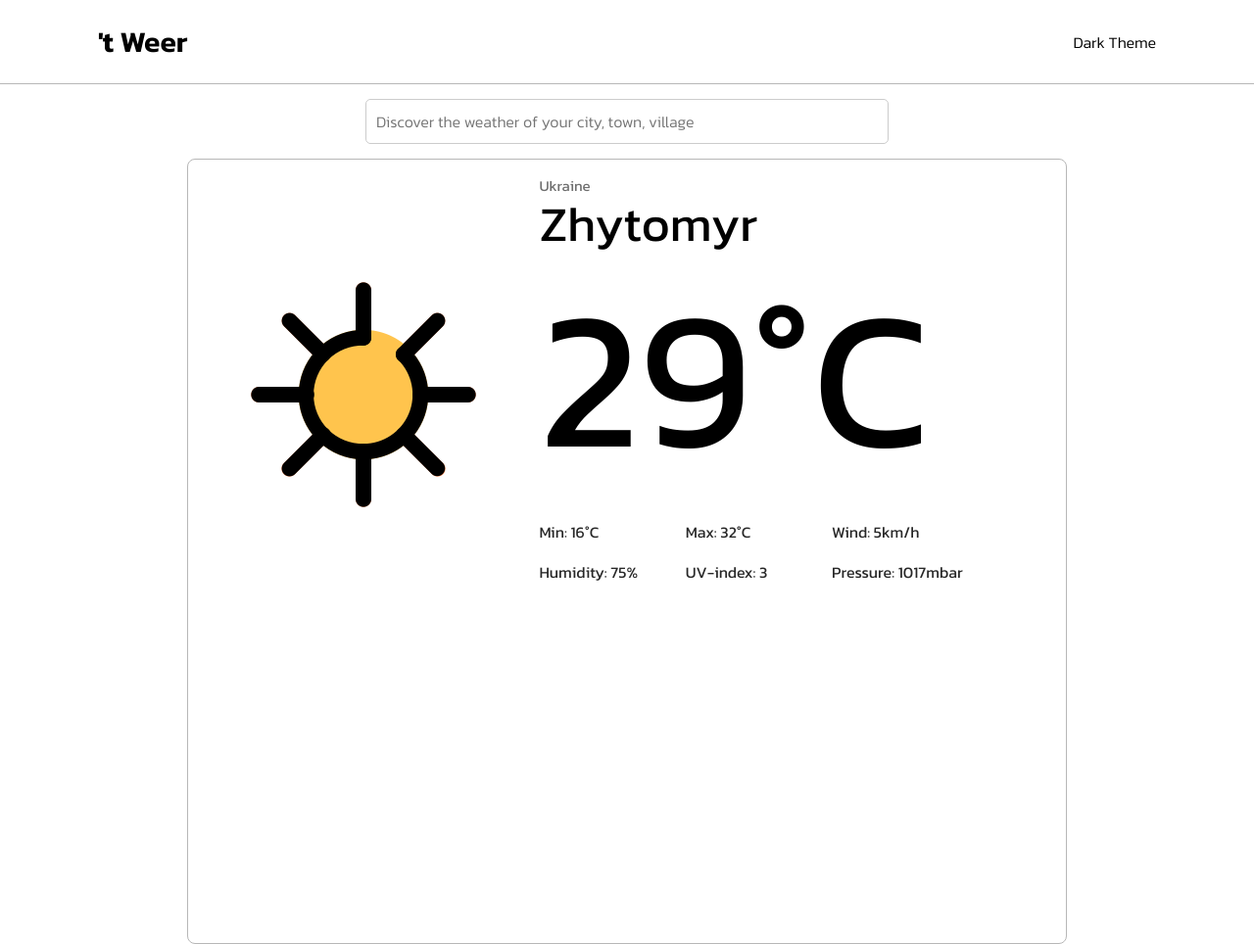
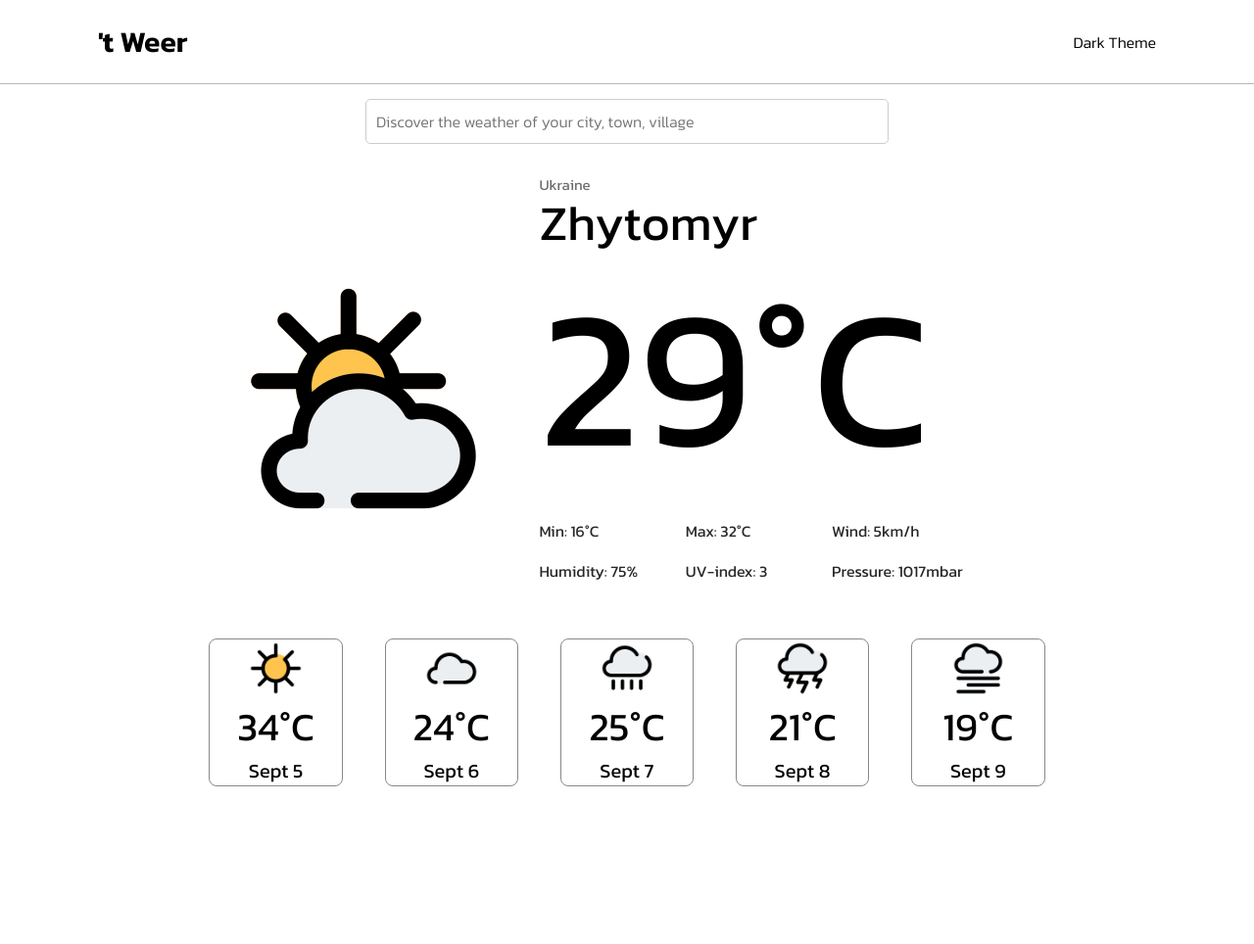
Before and after one commit to introvenko/weather-app, a plain HTML site: page index.html in a window 1280 px wide. Shown: the whole page at 98% size. After the commit the page ends 862 px from the top, so only its background shows below. Drawn offline with Linux system fonts and the light colour scheme.

Commit message:
Add the design for the whole page, for both themes

```diff
--- a/index.html
+++ b/index.html
@@ -21,8 +21,8 @@
         <div class="container">
             <section class="current-weather">
                 <div class="weather-img">
-                    <img src="weather/sun.png" class="light-mode" alt="sun">
-                    <img src="weather/sun-dark.png" hidden class="dark-mode" alt="sun">
+                    <img src="weather/cloudy.png" class="light-mode" alt="sun">
+                    <img src="weather/cloudy-dark.png" hidden class="dark-mode" alt="sun">
                 </div>
                 <div class="weather-info">
                     <div class="city-and-degrees">
@@ -40,7 +40,58 @@
                     </div>
                 </div>
             </section>
-            <section class="future-weather"></section>
+            <section class="future-weather">
+                <div class="small-container">
+                    <div class="small-image">
+                        <img src="weather/sun.png" class="light-mode" alt="sun">
+                        <img src="weather/sun-dark.png" hidden class="dark-mode" alt="sun">
+                    </div>
+                    <div class="date-temp">
+                        <p class="small-degree">34°C</p>
+                        <p class="small-date">Sept 5</p>
+                    </div>
+                </div>
+                <div class="small-container">
+                    <div class="small-image">
+                        <img src="weather/cloud.png" class="light-mode" alt="sun">
+                        <img src="weather/cloud-dark.png" hidden class="dark-mode" alt="sun">
+                    </div>
+                    <div class="date-temp">
+                        <p class="small-degree">24°C</p>
+                        <p class="small-date">Sept 6</p>
+                    </div>
+                </div>
+                <div class="small-container">
+                    <div class="small-image">
+                        <img src="weather/rain.png" class="light-mode" alt="sun">
+                        <img src="weather/rain-dark.png" hidden class="dark-mode" alt="sun">
+                    </div>
+                    <div class="date-temp">
+                        <p class="small-degree">25°C</p>
+                        <p class="small-date">Sept 7</p>
+                    </div>
+                </div>
+                <div class="small-container">
+                    <div class="small-image">
+                        <img src="weather/thunderstorm.png" class="light-mode" alt="sun">
+                        <img src="weather/thunderstorm-dark.png" hidden class="dark-mode" alt="sun">
+                    </div>
+                    <div class="date-temp">
+                        <p class="small-degree">21°C</p>
+                        <p class="small-date">Sept 8</p>
+                    </div>
+                </div>
+                <div class="small-container">
+                    <div class="small-image">
+                        <img src="weather/fog.png" class="light-mode" alt="sun">
+                        <img src="weather/fog-dark.png" hidden class="dark-mode" alt="sun">
+                    </div>
+                    <div class="date-temp">
+                        <p class="small-degree">19°C</p>
+                        <p class="small-date">Sept 9</p>
+                    </div>
+                </div>
+            </section>
         </div>
     </main>
     <footer></footer>
--- a/script.js
+++ b/script.js
@@ -4,6 +4,8 @@ const heading = document.querySelector('h1');
 const switcher = document.querySelector('.switcher');
 const lightModeImage = document.querySelector('.light-mode');
 const darkModeImage = document.querySelector('.dark-mode');
+const smallLightModeImages = document.querySelectorAll('.small-image .light-mode');
+const smallDarkModeImages = document.querySelectorAll('.small-image .dark-mode');
 
 // let isDarkTheme = false;
 
@@ -14,10 +16,14 @@ if (isDarkTheme) {
     switcher.textContent = 'Light Theme';
     lightModeImage.style.display = 'none';
     darkModeImage.style.display = 'block';
+    smallLightModeImages.forEach(img => img.style.display = 'none');
+    smallDarkModeImages.forEach(img => img.style.display = 'block');
 } else {
     switcher.textContent = 'Dark Theme';
     lightModeImage.style.display = 'block';
     darkModeImage.style.display = 'none';
+    smallLightModeImages.forEach(img => img.style.display = 'block');
+    smallDarkModeImages.forEach(img => img.style.display = 'none');
 }
 
 switcher.addEventListener('click', () => {
@@ -28,6 +34,8 @@ switcher.addEventListener('click', () => {
         switcher.textContent = 'Light Theme';
         lightModeImage.style.display = 'none';
         darkModeImage.style.display = 'block';
+        smallLightModeImages.forEach(img => img.style.display = 'none');
+        smallDarkModeImages.forEach(img => img.style.display = 'block');
 
         // Зберегти тему в localStorage
         localStorage.setItem('theme', 'dark');
@@ -36,6 +44,8 @@ switcher.addEventListener('click', () => {
         switcher.textContent = 'Dark Theme';
         lightModeImage.style.display = 'block';
         darkModeImage.style.display = 'none';
+        smallLightModeImages.forEach(img => img.style.display = 'block');
+        smallDarkModeImages.forEach(img => img.style.display = 'none');
 
         // Зберегти тему в localStorage
         localStorage.setItem('theme', 'light');
--- a/style.css
+++ b/style.css
@@ -50,10 +50,8 @@ h1 {
 }
 
 .container {
-    border: 1px solid rgb(183, 183, 183);
-    border-radius: 8px;
     width: 70%;
-    height: 800px;
+    height: 700px;
     display: flex;
     flex-direction: column;
     margin: 0 auto;
@@ -61,7 +59,7 @@ h1 {
 
 .current-weather {
     width: 100%;
-    height: 60%;
+    height: 70%;
     display: flex;
     flex-direction: row;
 }
@@ -117,6 +115,52 @@ h1 {
     color: rgb(39, 39, 39);
 }
 
+.future-weather {
+    display: flex;
+    flex-direction: row;
+    justify-content: space-around;
+}
+
+.small-container {
+    width: 15%;
+    height: 100%;
+    border: 1px solid rgb(136, 136, 136);
+    border-radius: 8px;
+    display: flex;
+    flex-direction: column;
+    justify-content: center;
+    align-items: center;
+}
+
+.small-image {
+    display: flex;
+    justify-content: center;
+    align-items: center;
+    height: 100%;
+    width: 70%;
+    margin-bottom: 0;
+}
+
+.small-image img {
+    width: 60%;
+}
+
+.date-temp {
+    margin-top: -40px;
+}
+
+.small-degree {
+    font-size: 40px;
+    margin-bottom: 0;
+}
+
+.small-date {
+    font-size: 20px;
+    margin-top: 0;
+    margin-bottom: 0;
+    text-align: center;
+}
+
 body.dark-theme {
     background-color: black;
     color: white;
```
